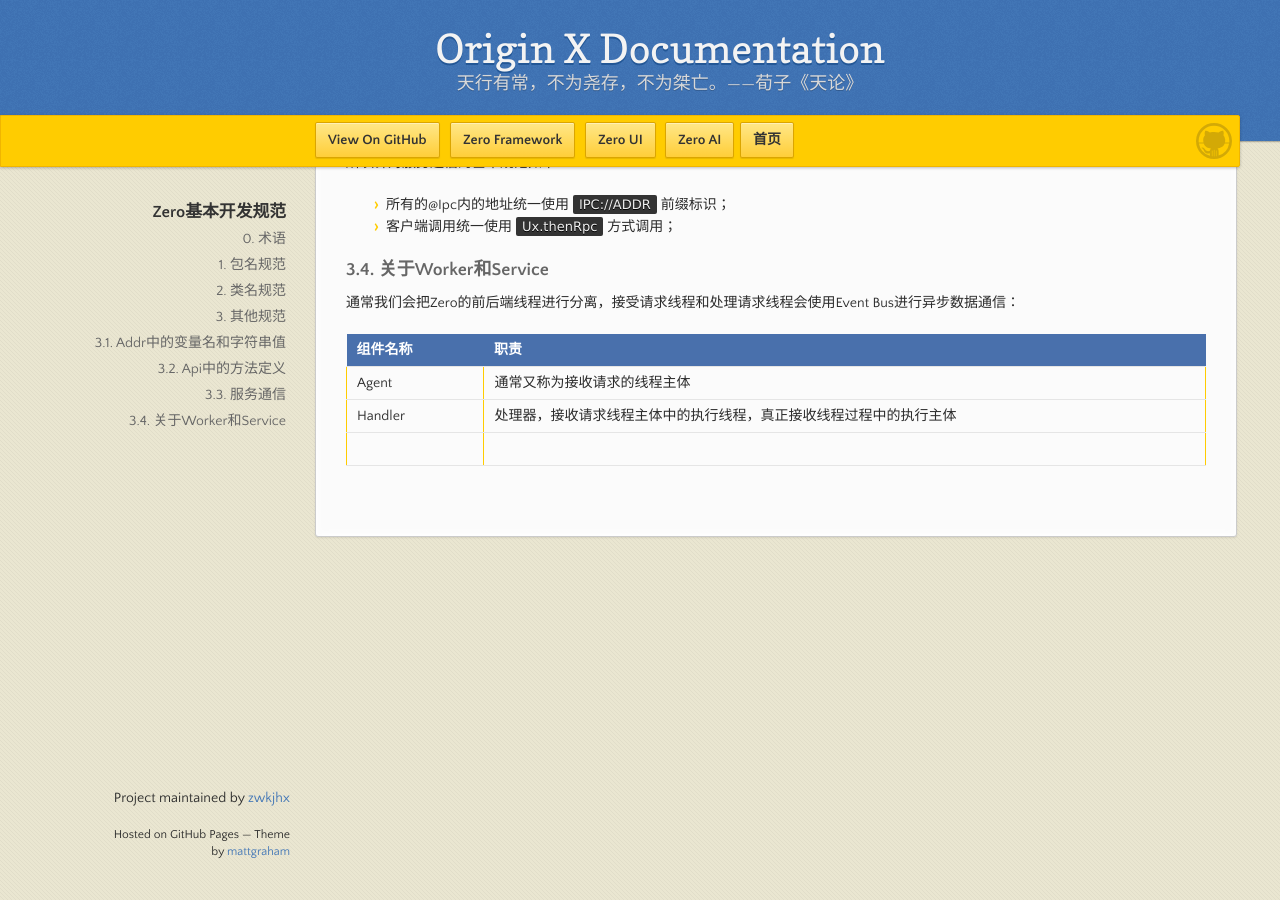
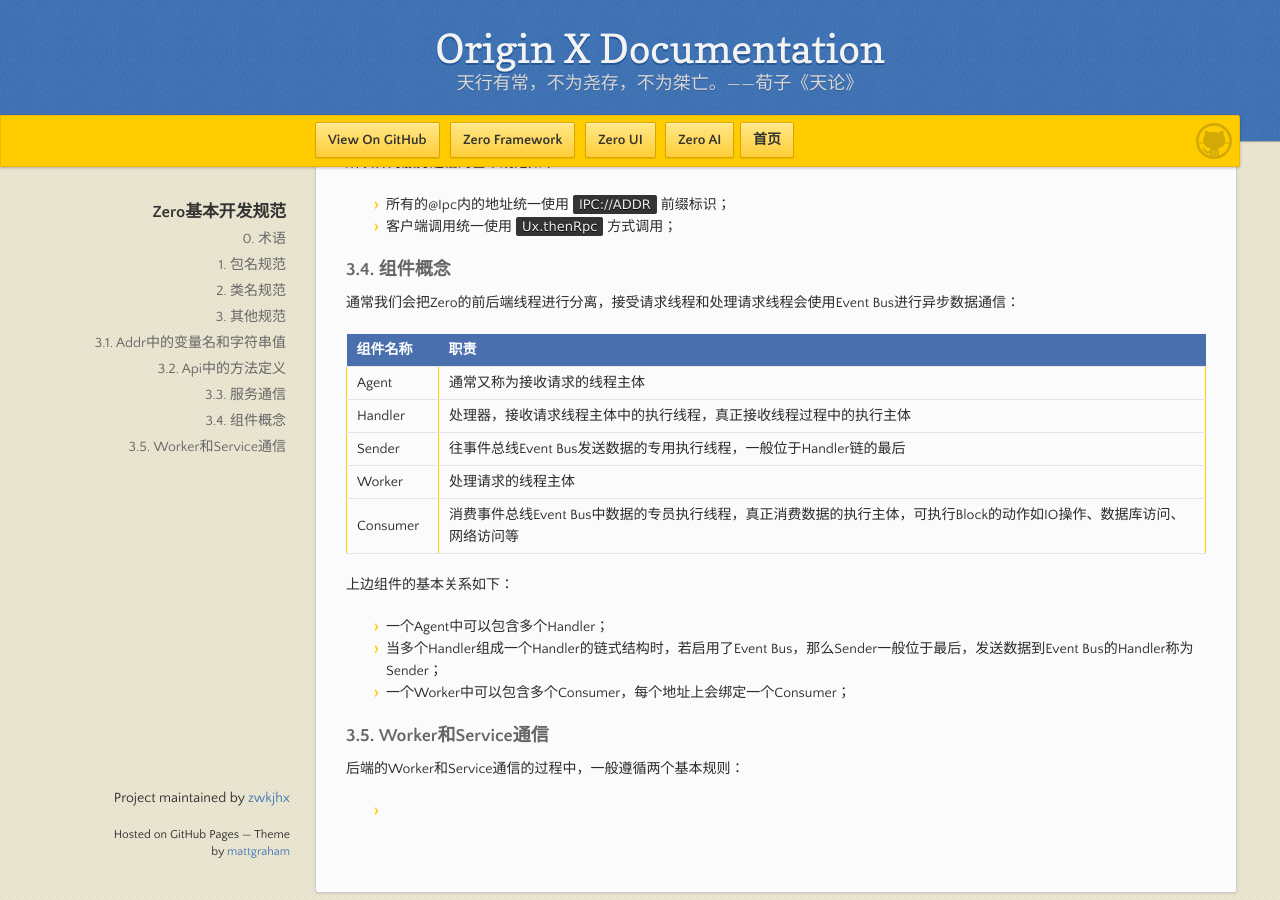
Before and after one commit to zwkjhx/ox-doc, a Jekyll site: the page built from specification/1-zerogui-fan/spc-001-zeroji-ben-kai-fa-gui-fan.md, in a window 1280 px wide and 900 px high, scrolled down 2878 px. Built offline with Jekyll 4.4.1, drawn with Linux system fonts in a browser that asks for light colours; our own code applies the rules of GitHub Pages for plain Markdown files.

Commit message:
Updates specification/1-zerogui-fan/spc-001-zeroji-ben-kai-fa-gui-fan.md
Auto commit by GitBook Editor

```diff
--- a/specification/1-zerogui-fan/spc-001-zeroji-ben-kai-fa-gui-fan.md
+++ b/specification/1-zerogui-fan/spc-001-zeroji-ben-kai-fa-gui-fan.md
@@ -113,7 +113,7 @@
 * 所有的@Ipc内的地址统一使用`IPC://ADDR`前缀标识；
 * 客户端调用统一使用`Ux.thenRpc`方式调用；
 
-### 3.4. 关于Worker和Service
+### 3.4. 组件概念
 
 通常我们会把Zero的前后端线程进行分离，接受请求线程和处理请求线程会使用Event Bus进行异步数据通信：
 
@@ -121,4 +121,18 @@
 | :--- | :--- |
 | Agent | 通常又称为接收请求的线程主体 |
 | Handler | 处理器，接收请求线程主体中的执行线程，真正接收线程过程中的执行主体 |
-|  |  |
+| Sender | 往事件总线Event Bus发送数据的专用执行线程，一般位于Handler链的最后 |
+| Worker | 处理请求的线程主体 |
+| Consumer | 消费事件总线Event Bus中数据的专员执行线程，真正消费数据的执行主体，可执行Block的动作如IO操作、数据库访问、网络访问等 |
+
+上边组件的基本关系如下：
+
+* 一个Agent中可以包含多个Handler；
+* 当多个Handler组成一个Handler的链式结构时，若启用了Event Bus，那么Sender一般位于最后，发送数据到Event Bus的Handler称为Sender；
+* 一个Worker中可以包含多个Consumer，每个地址上会绑定一个Consumer；
+
+### 3.5. Worker和Service通信
+
+后端的Worker和Service通信的过程中，一般遵循两个基本规则：
+
+*
```
